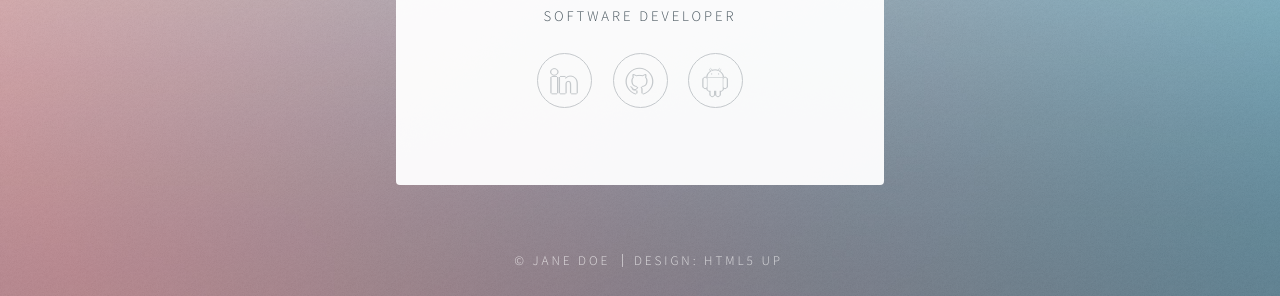
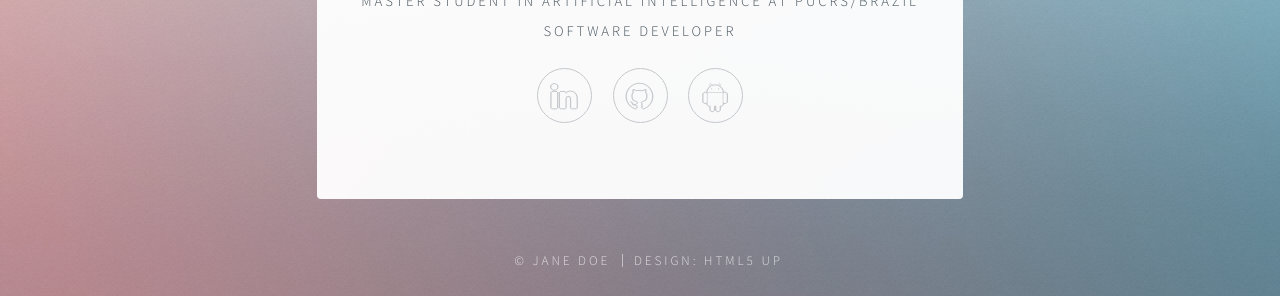
Before and after one commit to guilhermekrz/guilhermekrz.github.io, a plain HTML site: page index.html in a window 1280 px wide. Shown: the part 504-800 px from the top of the page. Drawn offline with Linux system fonts and the light colour scheme.

Commit message:
Add another fancy title

```diff
--- a/index.html
+++ b/index.html
@@ -25,7 +25,11 @@
 						<header>
 							<span class="avatar"><img src="http://gravatar.com/avatar/fa4e98d2f37933d36df5772009ad9904" alt="Guilherme Krzisch avatar" /></span>
 							<h1>Guilherme Krzisch</h1>
-							<p>Software Developer</p>
+							<p>
+							Master Student in Artificial Intelligence at PUCRS/Brazil
+							</br>
+							Software Developer
+							</p>
 						</header>
 						<footer>
 							<ul class="icons">
```
